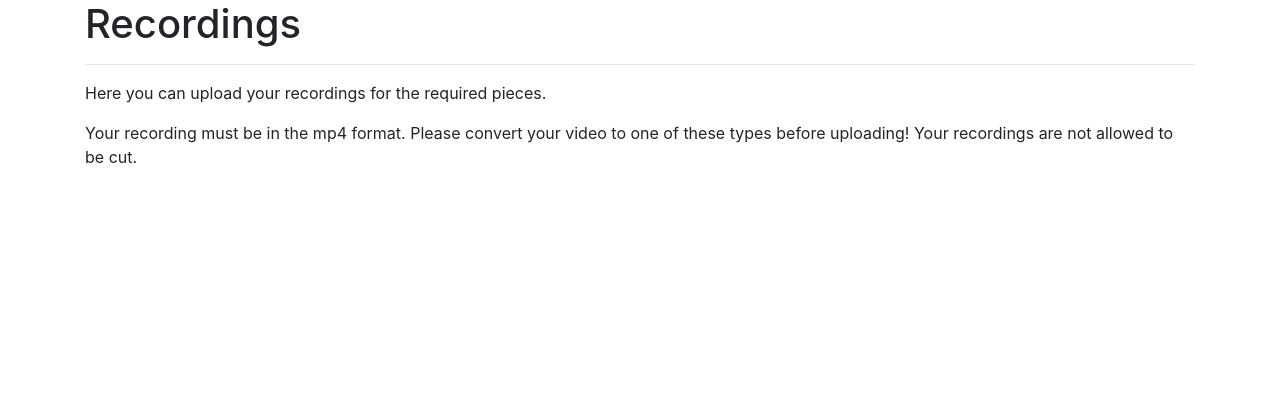
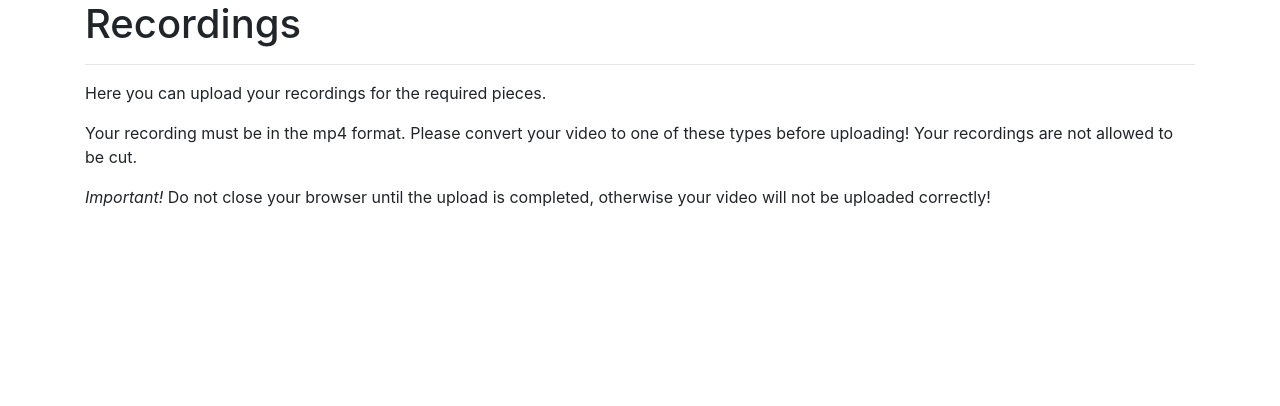
Before and after one commit to sacovo/tmc-portal, a Django app: template tmc/templates/tmc/recordings.html in a window 1280 px wide. Shown: the part 56-462 px from the top of the page. Run offline with Django 4.2, Linux system fonts and the light colour scheme; the template is opened without the code that fills it, so the values that code supplies are empty; some libraries are stand-ins or nearby versions.

Commit message:
Add warning about file upload

```diff
--- a/tmc/templates/tmc/recordings.html
+++ b/tmc/templates/tmc/recordings.html
@@ -18,6 +18,9 @@
     <p>{% trans "Here you can upload your recordings for the required pieces." %}</p>
     <p>
         {% trans "Your recording must be in the mp4 format. Please convert your video to one of these types before uploading! Your recordings are not allowed to be cut." %}
+    </p>
+    <p>
+      <em>Important!</em> Do not close your browser until the upload is completed, otherwise your video will not be uploaded correctly!
     </p>
     <div class="row">
         {% for requirement in requirements %}
```
